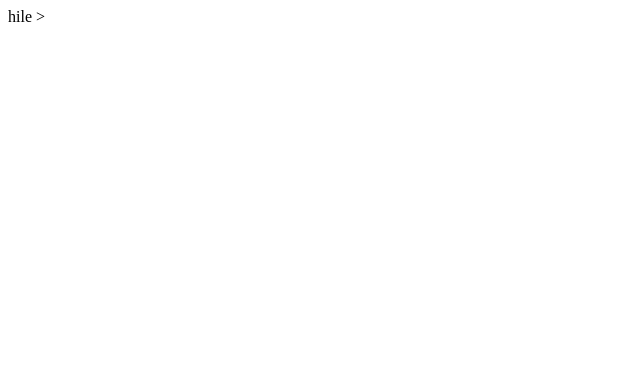
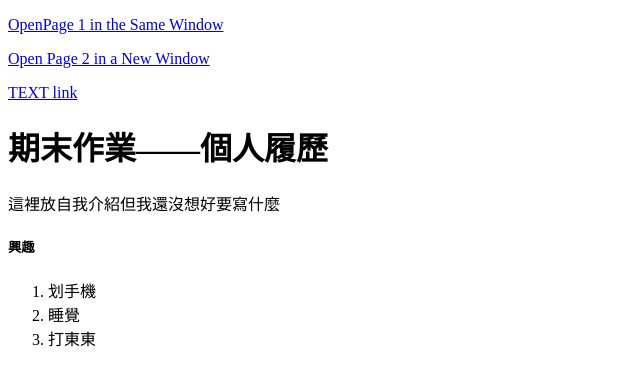
Before and after one commit to gao0909-ass/gao0909-ass.github.io, a plain HTML site: page index.html in a window 1280 px wide. Shown: the whole page, without its empty margins (0-640 px from the left). Drawn offline with Linux system fonts and the light colour scheme.

Commit message:
Add files via upload

```diff
--- a/index.html
+++ b/index.html
@@ -1,13 +1,25 @@
-<! Doctype hyml>
-	<html>
-	</!DOCTYPE html>
-	<html>
-	<head>
-		<meta charset="utf-8">
-		<meta name="viewport" content="width=device-width, initial-scale=1">
-		<title></title>
-	</head>
-	<body>
-	hile
-	</body>
-	</html>>
+<!Doctype html>
+<!DOCTYPE html>
+<html>
+<head>
+    <title>Welcome</title>
+</head>
+<body>
+ <p><a href="https://chatgpt.com/" target="_self">OpenPage 1 in the Same Window</a></p>
+
+ <p><a href="https://eclass2.nttu.edu.tw/" target="_blank">Open Page 2 in a New Window</a></p>
+
+ <p><a href="text.html">TEXT link</a></p>
+
+    <h1>期末作業——個人履歷</h1>
+    <p>
+     這裡放自我介紹但我還沒想好要寫什麼
+    </p>
+    <h5>興趣</h5>
+    <ol>
+     <li>划手機</li>
+     <li>睡覺</li>
+     <li>打東東</li>
+    </ol>
+</body>
+</html>
```
